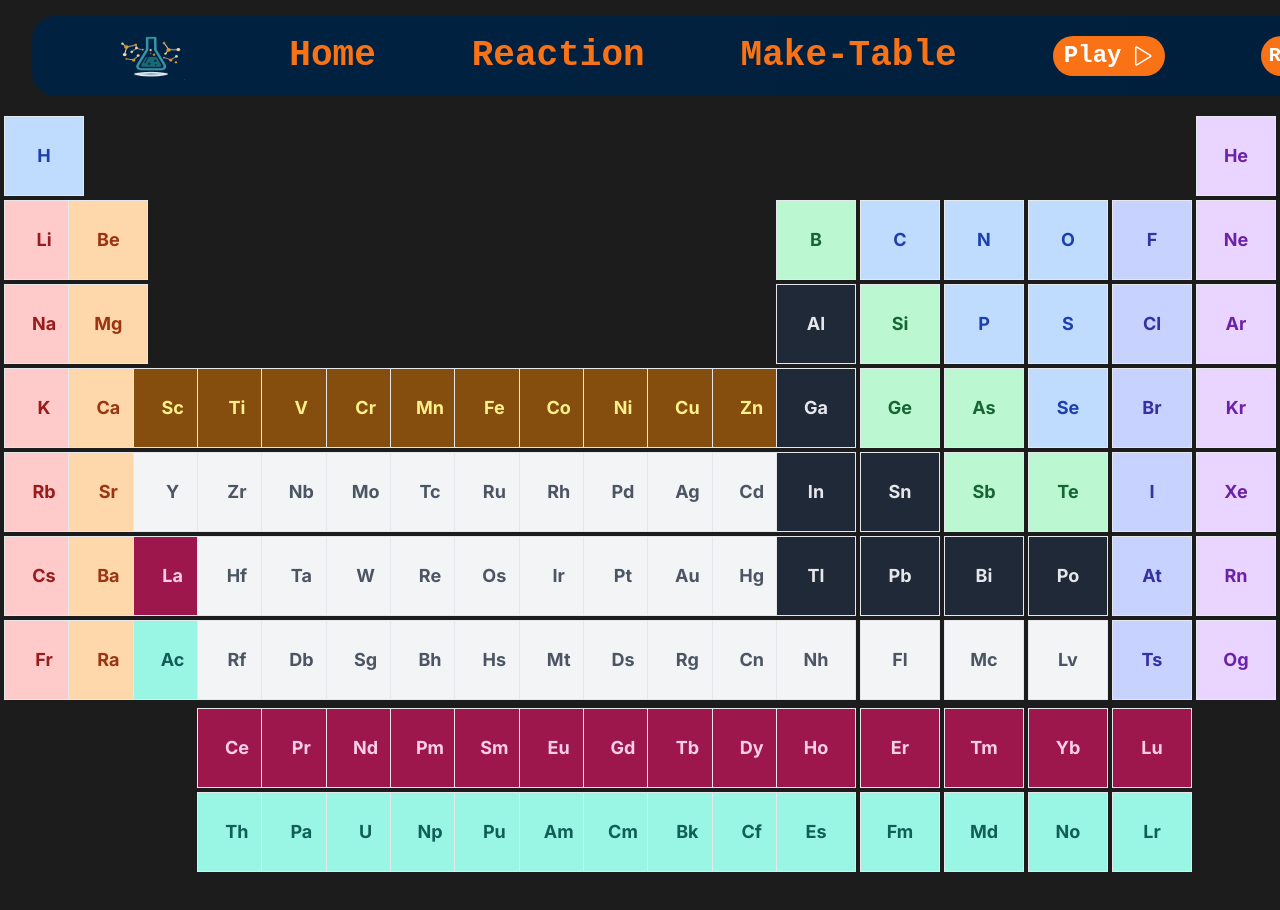
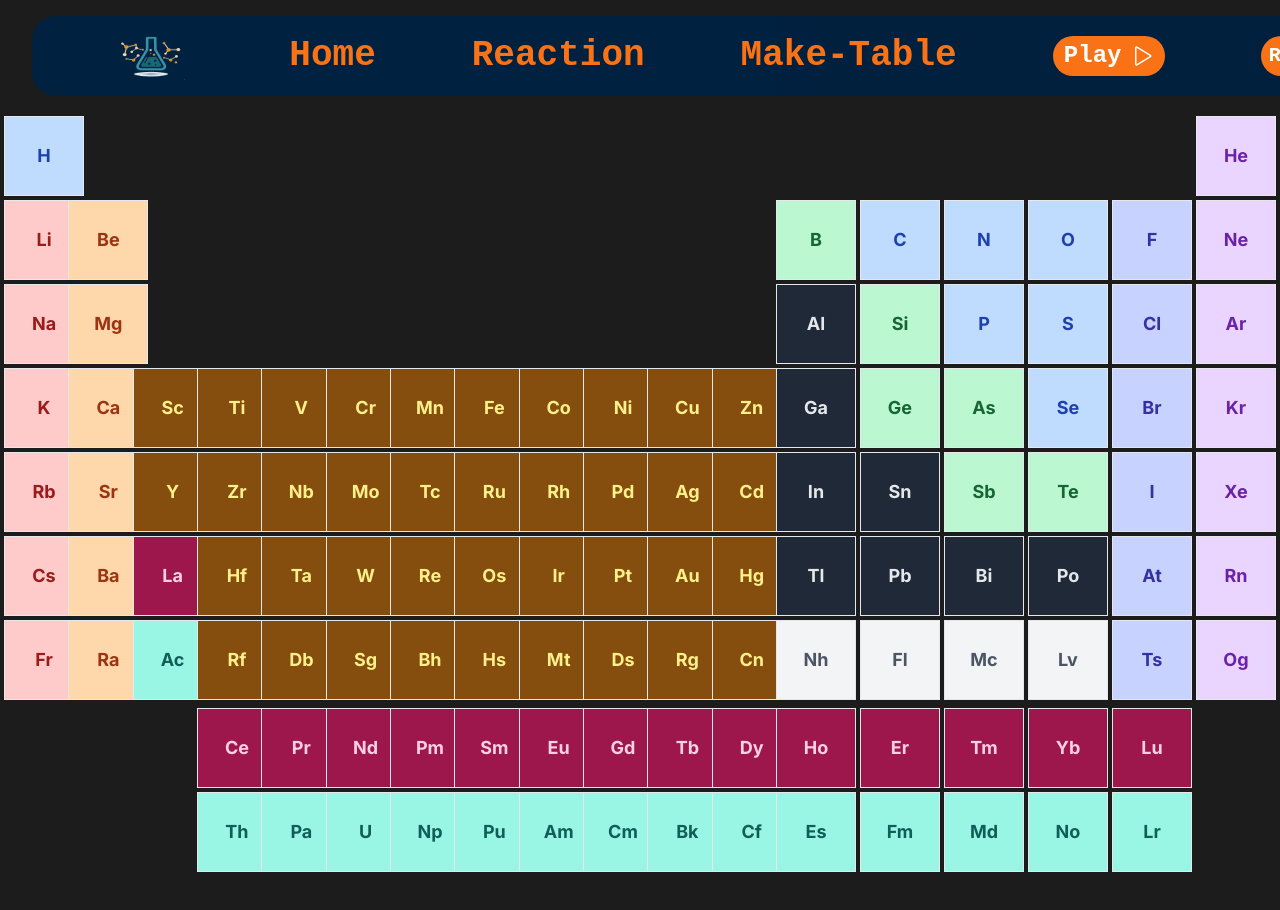
Before and after one commit to Anamay-Upreti/Modern-Periodic-Table, a Next.js app: page / in a window 1280 px wide. Shown: the top 910 px of the page. Built offline with nearby package versions, Linux system fonts and the light colour scheme; a web font is replaced by a local one.

Commit message:
transition-metals

```diff
--- a/components/Elements.tsx
+++ b/components/Elements.tsx
@@ -43,16 +43,16 @@ const elements = [
 
   { symbol: 'Rb', name: 'Rubidium', colStart: 1, rowStart: 5 , group: 'alkali-metal'},
   { symbol: 'Sr', name: 'Strontium', colStart: 2, rowStart: 5 , group: 'alkaline-earth-metal'},
-  { symbol: 'Y', name: 'Yttrium', colStart: 3, rowStart: 5 },
-  { symbol: 'Zr', name: 'Zirconium', colStart: 4, rowStart: 5 },
-  { symbol: 'Nb', name: 'Niobium', colStart: 5, rowStart: 5 },
-  { symbol: 'Mo', name: 'Molybdenum', colStart: 6, rowStart: 5 },
-  { symbol: 'Tc', name: 'Technetium', colStart: 7, rowStart: 5 },
-  { symbol: 'Ru', name: 'Ruthenium', colStart: 8, rowStart: 5 },
-  { symbol: 'Rh', name: 'Rhodium', colStart: 9, rowStart: 5 },
-  { symbol: 'Pd', name: 'Palladium', colStart: 10, rowStart: 5 },
-  { symbol: 'Ag', name: 'Silver', colStart: 11, rowStart: 5 },
-  { symbol: 'Cd', name: 'Cadmium', colStart: 12, rowStart: 5 },
+  { symbol: 'Y', name: 'Yttrium', colStart: 3, rowStart: 5, group: 'transition-metal' },
+  { symbol: 'Zr', name: 'Zirconium', colStart: 4, rowStart: 5 , group: 'transition-metal'},
+  { symbol: 'Nb', name: 'Niobium', colStart: 5, rowStart: 5 , group: 'transition-metal'},
+  { symbol: 'Mo', name: 'Molybdenum', colStart: 6, rowStart: 5, group: 'transition-metal' },
+  { symbol: 'Tc', name: 'Technetium', colStart: 7, rowStart: 5 , group: 'transition-metal'},
+  { symbol: 'Ru', name: 'Ruthenium', colStart: 8, rowStart: 5, group: 'transition-metal' },
+  { symbol: 'Rh', name: 'Rhodium', colStart: 9, rowStart: 5, group: 'transition-metal' },
+  { symbol: 'Pd', name: 'Palladium', colStart: 10, rowStart: 5, group: 'transition-metal' },
+  { symbol: 'Ag', name: 'Silver', colStart: 11, rowStart: 5, group: 'transition-metal' },
+  { symbol: 'Cd', name: 'Cadmium', colStart: 12, rowStart: 5, group: 'transition-metal' },
   { symbol: 'In', name: 'Indium', colStart: 13, rowStart: 5, group: 'post-transition-metal' },
   { symbol: 'Sn', name: 'Tin', colStart: 14, rowStart: 5, group: 'post-transition-metal' },
   { symbol: 'Sb', name: 'Antimony', colStart: 15, rowStart: 5, group: 'metalloid' },
@@ -79,15 +79,15 @@ const elements = [
   { symbol: 'Yb', name: 'Ytterbium', colStart: 16, rowStart: 9, group: 'lanthanide' },
   { symbol: 'Lu', name: 'Lutetium', colStart: 17, rowStart: 9, group: 'lanthanide' },
 
-  { symbol: 'Hf', name: 'Hafnium', colStart: 4, rowStart: 6 },
-  { symbol: 'Ta', name: 'Tantalum', colStart: 5, rowStart: 6 },
-  { symbol: 'W', name: 'Tungsten', colStart: 6, rowStart: 6 },
-  { symbol: 'Re', name: 'Rhenium', colStart: 7, rowStart: 6 },
-  { symbol: 'Os', name: 'Osmium', colStart: 8, rowStart: 6 },
-  { symbol: 'Ir', name: 'Iridium', colStart: 9, rowStart: 6 },
-  { symbol: 'Pt', name: 'Platinum', colStart: 10, rowStart: 6 },
-  { symbol: 'Au', name: 'Gold', colStart: 11, rowStart: 6 },
-  { symbol: 'Hg', name: 'Mercury', colStart: 12, rowStart: 6 },
+  { symbol: 'Hf', name: 'Hafnium', colStart: 4, rowStart: 6 , group: 'transition-metal'},
+  { symbol: 'Ta', name: 'Tantalum', colStart: 5, rowStart: 6 , group: 'transition-metal'},
+  { symbol: 'W', name: 'Tungsten', colStart: 6, rowStart: 6 , group: 'transition-metal'},
+  { symbol: 'Re', name: 'Rhenium', colStart: 7, rowStart: 6 , group: 'transition-metal'},
+  { symbol: 'Os', name: 'Osmium', colStart: 8, rowStart: 6 , group: 'transition-metal'},
+  { symbol: 'Ir', name: 'Iridium', colStart: 9, rowStart: 6 , group: 'transition-metal'},
+  { symbol: 'Pt', name: 'Platinum', colStart: 10, rowStart: 6 , group: 'transition-metal'},
+  { symbol: 'Au', name: 'Gold', colStart: 11, rowStart: 6 , group: 'transition-metal'},
+  { symbol: 'Hg', name: 'Mercury', colStart: 12, rowStart: 6 , group: 'transition-metal'},
   { symbol: 'Tl', name: 'Thallium', colStart: 13, rowStart: 6 , group: 'post-transition-metal'},
   { symbol: 'Pb', name: 'Lead', colStart: 14, rowStart: 6, group: 'post-transition-metal' },
   { symbol: 'Bi', name: 'Bismuth', colStart: 15, rowStart: 6,group: 'post-transition-metal' },
@@ -113,15 +113,15 @@ const elements = [
   { symbol: 'No', name: 'Nobelium', colStart: 16, rowStart: 10 , group: 'actinide' },
   { symbol: 'Lr', name: 'Lawrencium', colStart: 17, rowStart: 10 , group: 'actinide' },
 
-  { symbol: 'Rf', name: 'Rutherfordium', colStart: 4, rowStart: 7 },
-  { symbol: 'Db', name: 'Dubnium', colStart: 5, rowStart: 7 },
-  { symbol: 'Sg', name: 'Seaborgium', colStart: 6, rowStart: 7 },
-  { symbol: 'Bh', name: 'Bohrium', colStart: 7, rowStart: 7 },
-  { symbol: 'Hs', name: 'Hassium', colStart: 8, rowStart: 7 },
-  { symbol: 'Mt', name: 'Meitnerium', colStart: 9, rowStart: 7 },
-  { symbol: 'Ds', name: 'Darmstadtium', colStart: 10, rowStart: 7 },
-  { symbol: 'Rg', name: 'Roentgenium', colStart: 11, rowStart: 7 },
-  { symbol: 'Cn', name: 'Copernicium', colStart: 12, rowStart: 7 },
+  { symbol: 'Rf', name: 'Rutherfordium', colStart: 4, rowStart: 7 , group: 'transition-metal'},
+  { symbol: 'Db', name: 'Dubnium', colStart: 5, rowStart: 7, group: 'transition-metal' },
+  { symbol: 'Sg', name: 'Seaborgium', colStart: 6, rowStart: 7 , group: 'transition-metal'},
+  { symbol: 'Bh', name: 'Bohrium', colStart: 7, rowStart: 7 , group: 'transition-metal'},
+  { symbol: 'Hs', name: 'Hassium', colStart: 8, rowStart: 7 , group: 'transition-metal'},
+  { symbol: 'Mt', name: 'Meitnerium', colStart: 9, rowStart: 7 , group: 'transition-metal'},
+  { symbol: 'Ds', name: 'Darmstadtium', colStart: 10, rowStart: 7 , group: 'transition-metal'},
+  { symbol: 'Rg', name: 'Roentgenium', colStart: 11, rowStart: 7 , group: 'transition-metal'},
+  { symbol: 'Cn', name: 'Copernicium', colStart: 12, rowStart: 7 , group: 'transition-metal'},
   { symbol: 'Nh', name: 'Nihonium', colStart: 13, rowStart: 7  },
   { symbol: 'Fl', name: 'Flerovium', colStart: 14, rowStart: 7 },
   { symbol: 'Mc', name: 'Moscovium', colStart: 15, rowStart: 7 },
```
